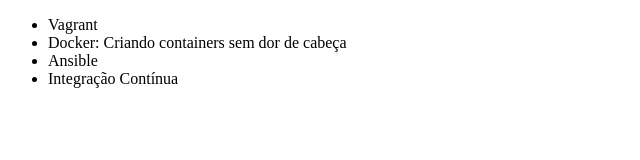
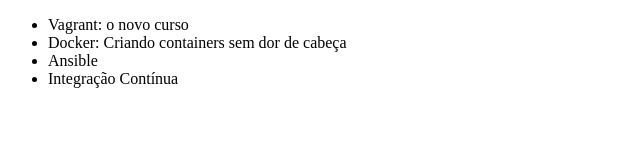
Before and after one commit to milagb/git-alura, a plain HTML site: page index.html in a window 1280 px wide. Shown: the full height of the page, 0-640 px from the left. Drawn offline with Linux system fonts and the light colour scheme.

Commit message:
Alterando o título do curso Vagrant

```diff
--- a/index.html
+++ b/index.html
@@ -6,7 +6,7 @@
 </head>
 <body>
     <ul>
-        <li>Vagrant</li>
+        <li>Vagrant: o novo curso</li>
         <li>Docker: Criando containers sem dor de cabeça</li>
         <li>Ansible</li>
         <li>Integração Contínua</li>
```
